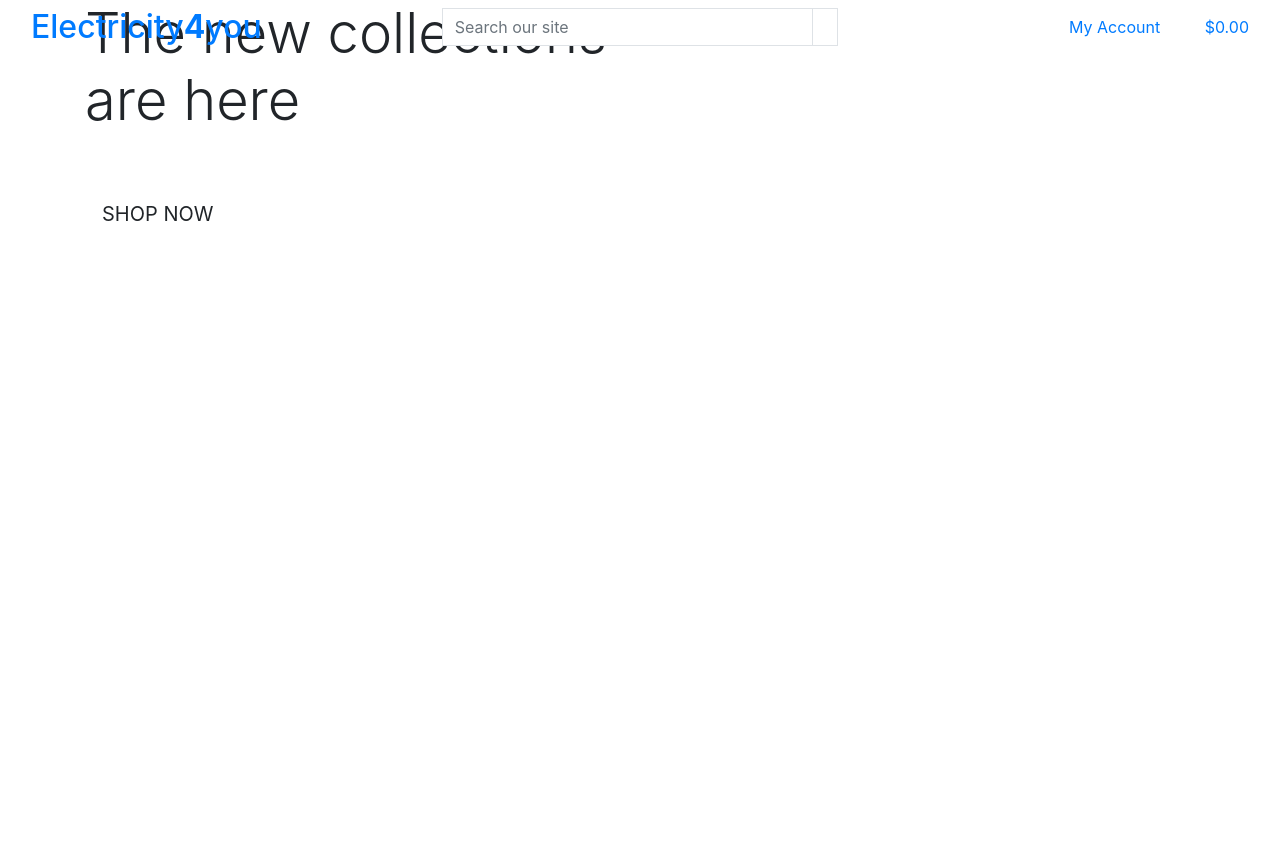
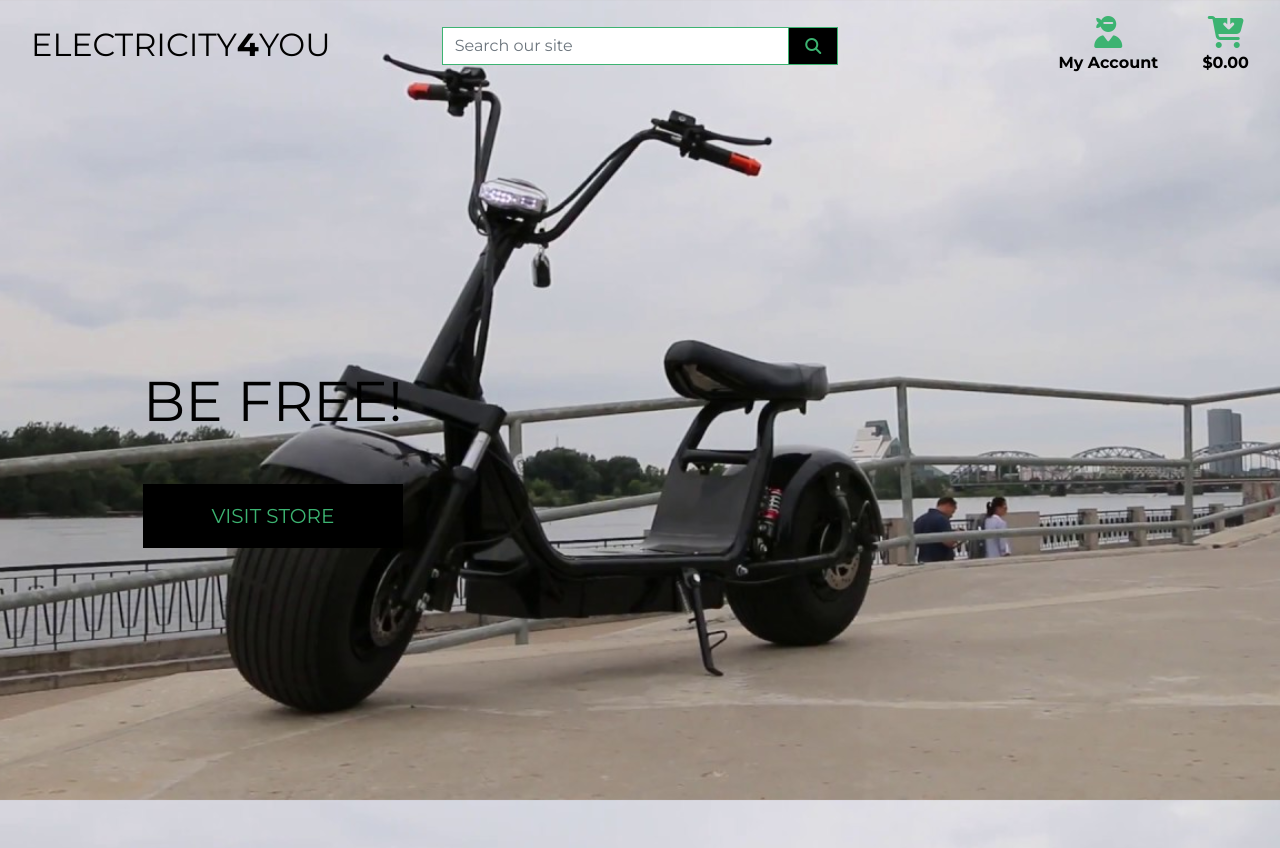
Before and after one commit to Code-Institute-Submissions/onadj-electricity4you.com, a Django app: page / in a window 1280 px wide. Before the commit the page ends 221 px from the top, so only its background shows below. Run offline with Django 3.2, Linux system fonts and the light colour scheme; some libraries are stand-ins or nearby versions.

Commit message:
added home page image logo text and icons for my acc and shoping bag

```diff
--- a/electricity4you/settings.py
+++ b/electricity4you/settings.py
@@ -148,4 +148,10 @@ USE_TZ = True
 # Static files (CSS, JavaScript, Images)
 # https://docs.djangoproject.com/en/3.1/howto/static-files/
 
+
+
 STATIC_URL = '/static/'
+STATICFILES_DIRS = (os.path.join(BASE_DIR, 'static'),)
+
+MEDIA_URL = '/media/'
+MEDIA_ROOT = os.path.join(BASE_DIR, 'media')
--- a/electricity4you/urls.py
+++ b/electricity4you/urls.py
@@ -15,9 +15,11 @@ Including another URLconf
 """
 from django.contrib import admin
 from django.urls import path, include
+from django.conf import settings
+from django.conf.urls.static import static
 
 urlpatterns = [
     path('admin/', admin.site.urls),
     path('accounts/', include('allauth.urls')),
     path('', include('home.urls')),
-]
+] + static(settings.MEDIA_URL, document_root=settings.MEDIA_ROOT)
--- a/home/templates/home/index.html
+++ b/home/templates/home/index.html
@@ -14,11 +14,11 @@
         <div class="row h-100">
             <div class="col-7 col-md-6 my-auto">
                 <h1 class="display-4 logo-font text-black">
-                    The new collections are here
+                    Be free!
                 </h1>
                 <div class="my-5">
                     <h4>
-                        <a href="" class="shop-now-button btn btn-lg rounded-0 text-uppercase py-3">Shop Now</a>
+                        <a href="" class="shop-now-button btn btn-lg rounded-0 text-uppercase py-3">Visit Store</a>
                     </h4>
                 </div>
             </div>
--- /dev/null
+++ b/static/css/base.css
@@ -0,0 +1,91 @@
+
+@import url('https://fonts.googleapis.com/css?family=Roboto:100,200,300,400,500,600,700|Exo:100,200,300,400,500,600,700');
+
+html{
+     scroll-behavior: smooth;
+     overflow-x:hidden;
+     height:100%;
+}
+
+body{
+    background:url('/media/homepage1.jpg') no-repeat center center fixed;
+    background-size:cover;
+    height: calc(100vh - 164px);
+    color: #3CB371;
+    font-family: 'Montserrat', sans-serif;
+}
+
+
+/* from Bulma */
+.icon {
+    align-items: center;
+    display: inline-flex;
+    justify-content: center;
+    height: 1.5rem;
+    width: 1.5rem;
+}
+
+.logo-font {
+    text-transform: uppercase;
+}
+
+.main-logo-link {
+    width: fit-content;
+}
+
+.shop-now-button {
+    background: black;
+    color:#3CB371;
+    min-width: 260px;
+}
+
+.btn-black {
+    background: black;
+    color: #3CB371;
+}
+
+.shop-now-button:hover,
+.shop-now-button:active,
+.shop-now-button:focus,
+.btn-black:hover,
+.btn-black:active,
+.btn-black:focus {
+    background: #222;
+    color: #3CB371;
+}
+
+.text-black {
+    color: #000 !important;
+}
+
+.border-black {
+    border: 1px solid #3CB371 !important;
+}
+
+/* -------------------------------- Media Queries */
+
+/* Slightly larger container on xl screens */
+@media (min-width: 1200px) {
+  .container {
+    max-width: 80%;
+  }
+}
+
+/* fixed top navbar only on medium and up */
+@media (min-width: 992px) {
+    .fixed-top-desktop-only {
+        position: fixed;
+        top: 0;
+        right: 0;
+        left: 0;
+        z-index: 1030;
+    }
+
+    .header-container {
+        padding-top: 164px;
+    }
+}
+
+i {
+    color: #3CB371
+}
--- a/templates/base.html
+++ b/templates/base.html
@@ -14,6 +14,11 @@
 
     <link rel="stylesheet" href="https://stackpath.bootstrapcdn.com/bootstrap/4.5.2/css/bootstrap.min.css" integrity="sha384-JcKb8q3iqJ61gNV9KGb8thSsNjpSL0n8PARn9HuZOnIxN0hoP+VmmDGMN5t9UJ0Z" crossorigin="anonymous">
 
+    <link
+    href="https://fonts.googleapis.com/css?family=Montserrat:400,700"
+    rel="stylesheet"
+    type="text/css"/>
+    <link rel="stylesheet" href="{% static 'css/base.css' %}">
 
 {% endblock %}
 
@@ -21,6 +26,7 @@
     {% endblock %}
 
      {% block corejs %}
+      <script src="https://kit.fontawesome.com/eb76bd5910.js" crossorigin="anonymous"></script>
      <script src="https://code.jquery.com/jquery-3.5.1.slim.min.js" integrity="sha384-DfXdz2htPH0lsSSs5nCTpuj/zy4C+OGpamoFVy38MVBnE+IbbVYUew+OrCXaRkfj" crossorigin="anonymous"></script>
     <script src="https://cdn.jsdelivr.net/npm/popper.js@1.16.1/dist/umd/popper.min.js" integrity="sha384-9/reFTGAW83EW2RDu2S0VKaIzap3H66lZH81PoYlFhbGU+6BZp6G7niu735Sk7lN" crossorigin="anonymous"></script>
     <script src="https://stackpath.bootstrapcdn.com/bootstrap/4.5.2/js/bootstrap.min.js" integrity="sha384-B4gt1jrGC7Jh4AgTPSdUtOBvfO8shuf57BaghqFfPlYxofvL8/KUEfYiJOMMV+rV" crossorigin="anonymous"></script>
@@ -32,7 +38,7 @@
   </head>
   <body>
     <header class="container-fluid fixed-top">
-        <div class="row">
+        <div id="topnav" class="row bg-black pt-lg-2 d-none d-lg-flex">
             <div class="col-12 col-lg-4 my-auto py-1 py-lg-0 text-center text-lg-left">
                 <a href="{% url 'home' %}" class="nav-link main-logo-link">
                     <h2 class="logo-font text-black my-0">Electricity<strong>4</strong>you</h2>
@@ -57,8 +63,8 @@
                     <li class="list-inline-item dropdown">
                         <a class="text-black nav-link" href="#" id="user-options" data-toggle="dropdown" aria-haspopup="true" aria-expanded="false">
                             <div class="text-center">
-                                <div><i class="fas fa-user fa-lg"></i></div>
-                                <p class="my-0">My Account</p>
+                                <div><i class="fas fa-user-ninja fa-2x"></i></div>
+                                <p class="font-weight-bold my-0">My Account</p>
                             </div>
                         </a>
                         <div class="dropdown-menu border-0" aria-labelledby="user-options">
@@ -77,8 +83,8 @@
                     <li class="list-inline-item">
                         <a class="{% if grand_total %}text-info font-weight-bold{% else %}text-black{% endif %} nav-link" href="">
                             <div class="text-center">
-                                <div><i class="fas fa-shopping-bag fa-lg"></i></div>
-                                <p class="my-0">
+                                <div><i class="fas fa-cart-arrow-down fa-2x"></i></div>
+                                <p class="font-weight-bold my-0">
                                     {% if grand_total %}
                                         ${{ grand_total|floatformat:2 }}
                                     {% else %}
@@ -105,6 +111,10 @@
 
     {% block postloadjs %}
     {% endblock %}
+    <br>
+    <br>
+<!-- Footer -->
+
 
 
   </body>
```
Also changed, not shown: media/homepage.jpg (added), media/homepage1.jpg (added).
